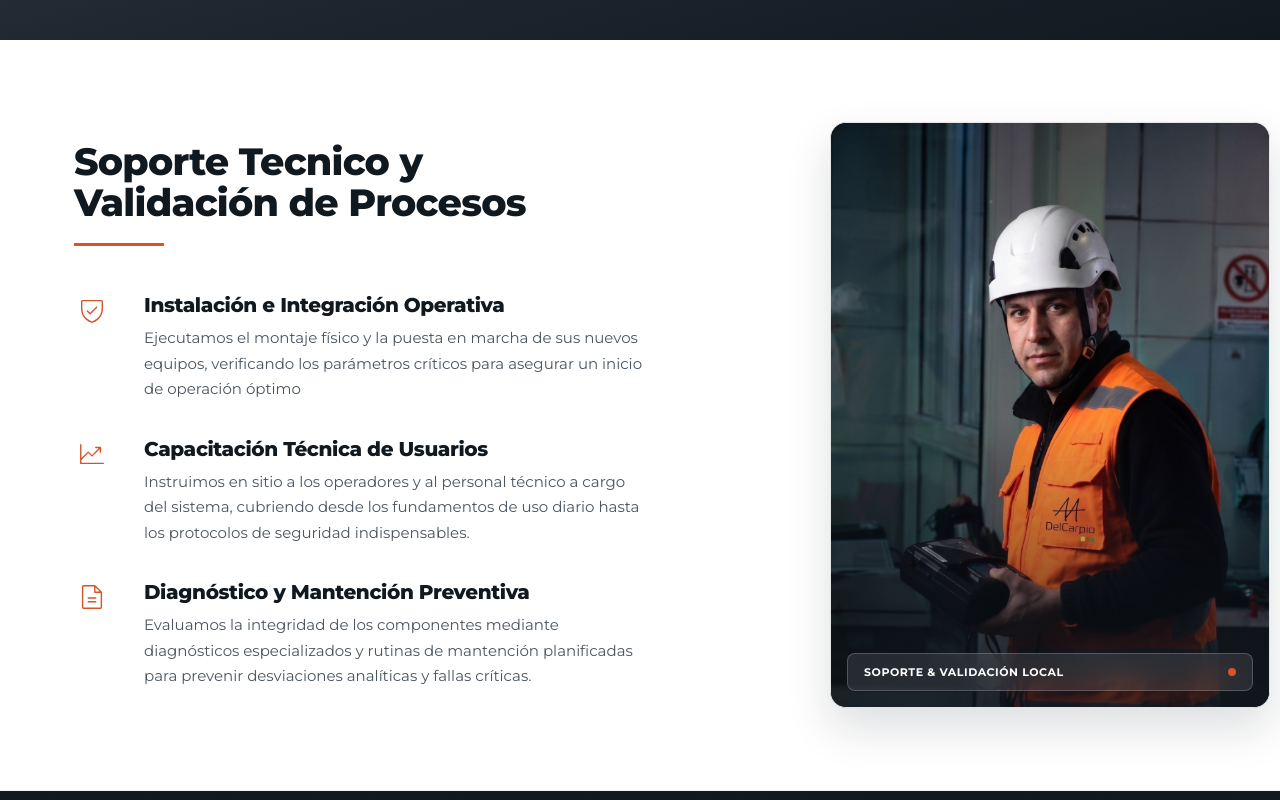
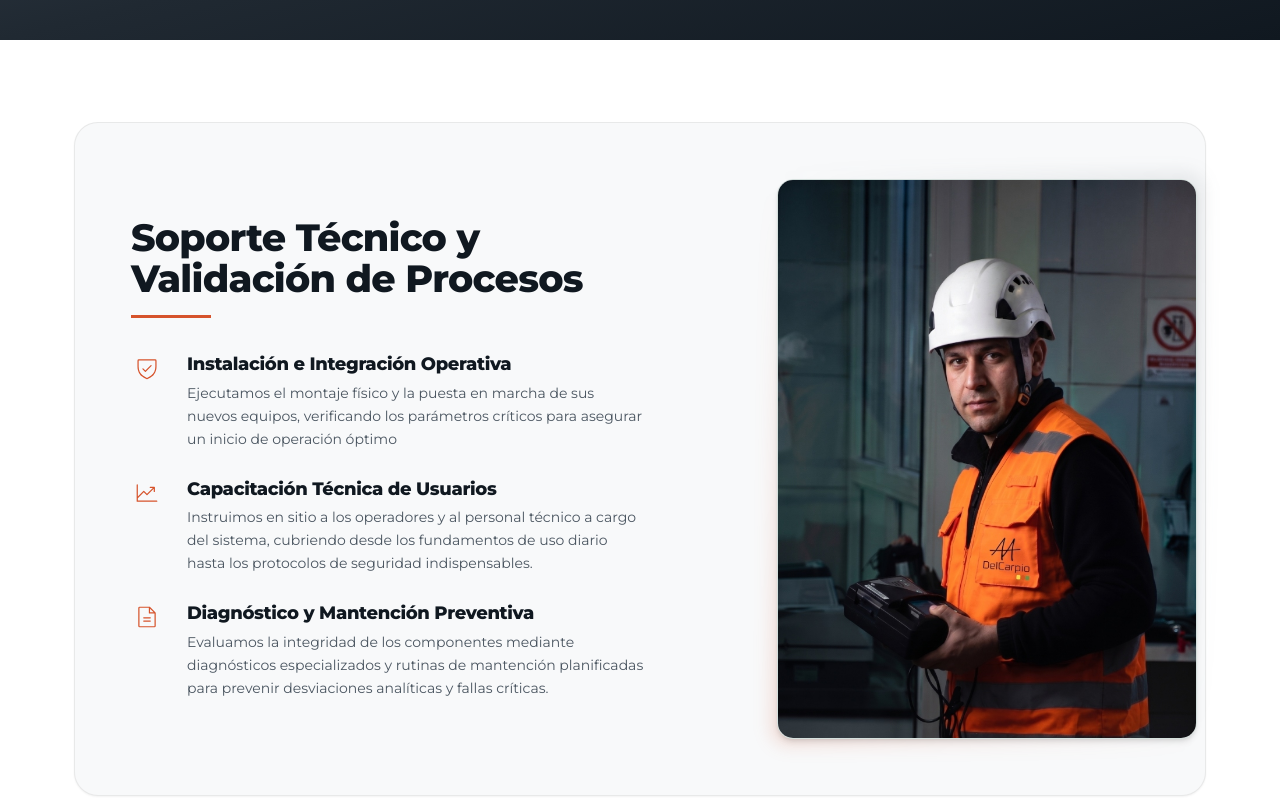
Before and after one commit to delcarpiohub/LandingPage, a Next.js app: page / in a window 1280 px wide. Shown: the part 2780-3580 px from the top of the page. Built offline with nearby package versions, Linux system fonts and the light colour scheme.

Commit message:
feat(compliance): integrar la imagen y el texto en un panel unificado de composicion sin marco oscuro aislado

```diff
--- a/src/components/sections/compliance-band.tsx
+++ b/src/components/sections/compliance-band.tsx
@@ -29,36 +29,40 @@ export function ComplianceBand() {
       className="w-full border-b border-black/5 bg-white"
     >
       <div className="mx-auto max-w-[1180px] px-6 py-12 md:px-12 md:py-16 lg:px-6 lg:py-[82px]">
-        <div className="grid grid-cols-1 items-center gap-14 lg:grid-cols-[52%_48%] lg:gap-16">
+        {/* Contenedor unificado de composición */}
+        <div className="relative rounded-[24px] bg-[#F8F9FA] p-8 sm:p-10 md:p-12 lg:p-14 border border-[#E5E5E5]/80 shadow-xs">
+          <div className="grid grid-cols-1 items-center gap-10 lg:grid-cols-[55%_45%] lg:gap-12">
+
+            {/* Columna de Texto */}
             <div>
               <Reveal>
                 <div>
                   <h2 className="font-display text-3xl font-extrabold leading-[1.08] tracking-[-0.035em] text-[#101820] lg:text-[38px]">
-                  Soporte Tecnico y <br />
+                    Soporte Técnico y <br />
                     Validación de Procesos
                   </h2>
 
-                <div className="mt-5 mb-12 h-[3px] w-[90px] bg-[#D6532B]" />
+                  <div className="mt-4 mb-9 h-[3px] w-[80px] bg-[#D6532B]" />
                 </div>
               </Reveal>
 
-            <div className="grid gap-9">
+              <div className="grid gap-7">
                 {items.map((item, index) => {
                   const Icon = item.icon;
 
                   return (
                     <Reveal key={item.title} delay={index * 0.08}>
-                    <div className="grid grid-cols-[42px_minmax(0,1fr)] items-start gap-5 md:gap-7">
-                      <div className="flex h-9 w-9 items-start justify-center pt-[1px] text-[#D6532B]">
-                        <Icon size={30} weight="light" />
+                      <div className="grid grid-cols-[36px_minmax(0,1fr)] items-start gap-4 md:gap-5">
+                        <div className="flex h-8 w-8 items-start justify-center pt-[1px] text-[#D6532B]">
+                          <Icon size={26} weight="light" />
                         </div>
 
                         <div className="min-w-0">
-                        <h3 className="mb-2 font-display text-[20px] font-bold leading-[1.15] tracking-[-0.02em] text-[#101820]">
+                          <h3 className="mb-1.5 font-display text-[18px] font-bold leading-[1.18] tracking-[-0.02em] text-[#101820]">
                             {item.title}
                           </h3>
 
-                        <p className="max-w-[500px] text-[15px] leading-[1.7] text-[#4A5560]">
+                          <p className="max-w-[460px] text-[14px] leading-[1.65] text-[#4A5560]">
                             {item.text}
                           </p>
                         </div>
@@ -69,26 +73,27 @@ export function ComplianceBand() {
               </div>
             </div>
 
+            {/* Columna de Imagen Integrada */}
             <div className="flex w-full justify-center lg:justify-end">
-            <Reveal delay={0.12} className="w-full max-w-[440px]">
-              <figure className="group relative aspect-[3/4] w-full overflow-hidden rounded-[16px] border border-[#E5E5E5] bg-[#101820] shadow-[0_20px_45px_rgba(16,24,32,0.14)]">
+              <Reveal delay={0.12} className="w-full max-w-[420px]">
+                <div className="relative">
+                  {/* Sombra de acento sutil con el color de marca */}
+                  <div className="absolute -inset-2 rounded-[20px] bg-gradient-to-tr from-[#D6532B]/15 via-transparent to-[#4A5560]/10 blur-sm pointer-events-none" />
+
+                  <figure className="group relative aspect-[3/4] w-full overflow-hidden rounded-[16px] border border-[#D4DFDC] bg-white shadow-md">
                     <Image
                       src="/fotos/especialista-soporte-terreno.jpg"
                       alt="Especialista de soporte técnico Del Carpio realizando validación e inspección en terreno."
                       fill
-                  className="object-cover object-top transition-transform duration-500 group-hover:scale-105"
-                  sizes="(min-width: 1024px) 440px, 100vw"
+                      className="object-cover object-top transition-transform duration-500 group-hover:scale-103"
+                      sizes="(min-width: 1024px) 420px, 100vw"
                       priority
                     />
-                <div className="absolute inset-0 bg-gradient-to-t from-[#101820]/70 via-transparent to-transparent pointer-events-none" />
-                <div className="absolute bottom-4 left-4 right-4 z-10 flex items-center justify-between rounded-[8px] border border-white/20 bg-white/10 px-4 py-2.5 backdrop-blur-md">
-                  <span className="font-mono text-[11px] font-bold uppercase tracking-wider text-white">
-                    Soporte & Validación Local
-                  </span>
-                  <span className="inline-block h-2 w-2 rounded-full bg-[#D6532B]" />
+                  </figure>
                 </div>
-              </figure>
               </Reveal>
+            </div>
+
           </div>
         </div>
       </div>
```
Lines whose indentation alone changed are shown as unchanged.
